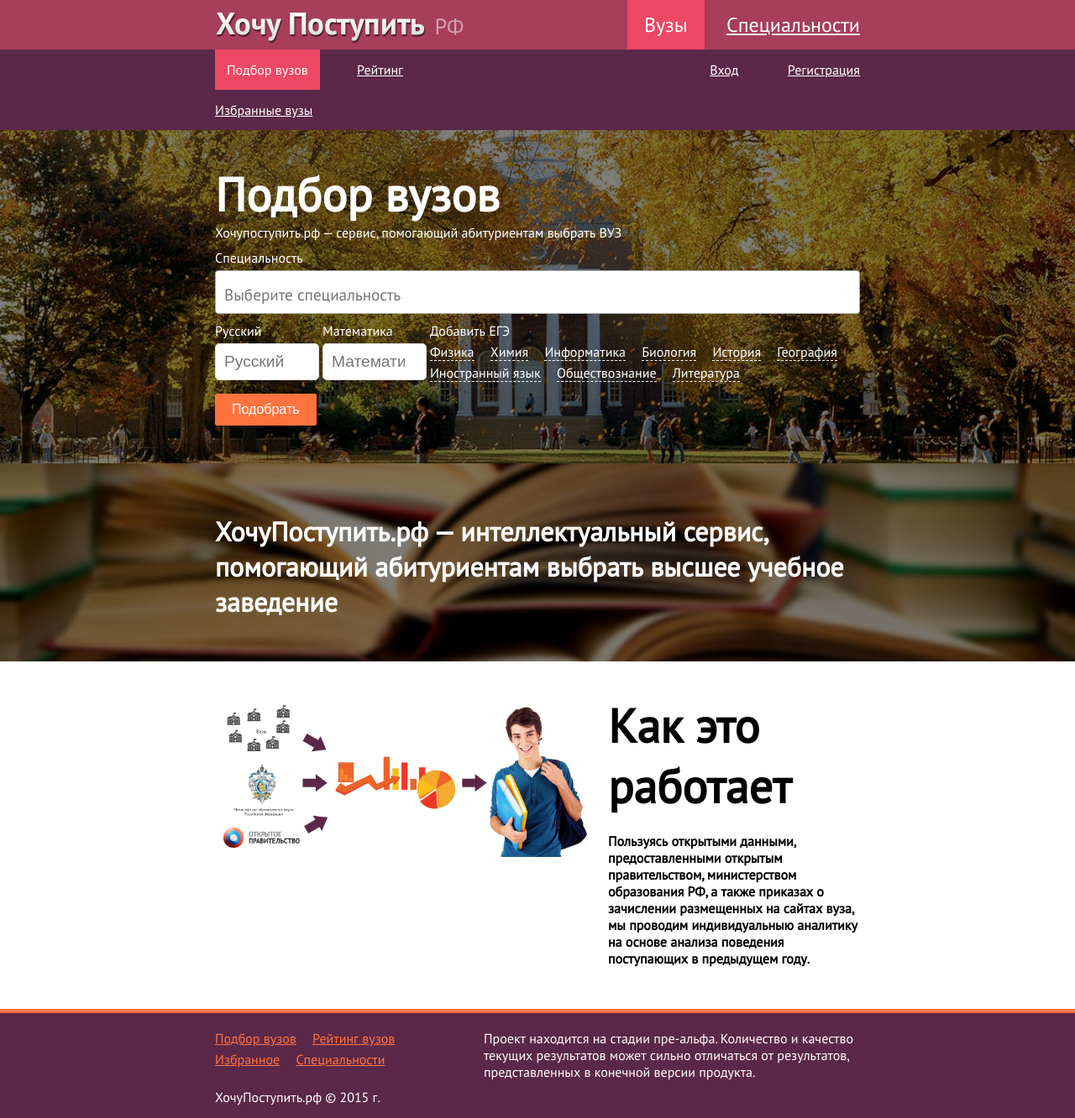
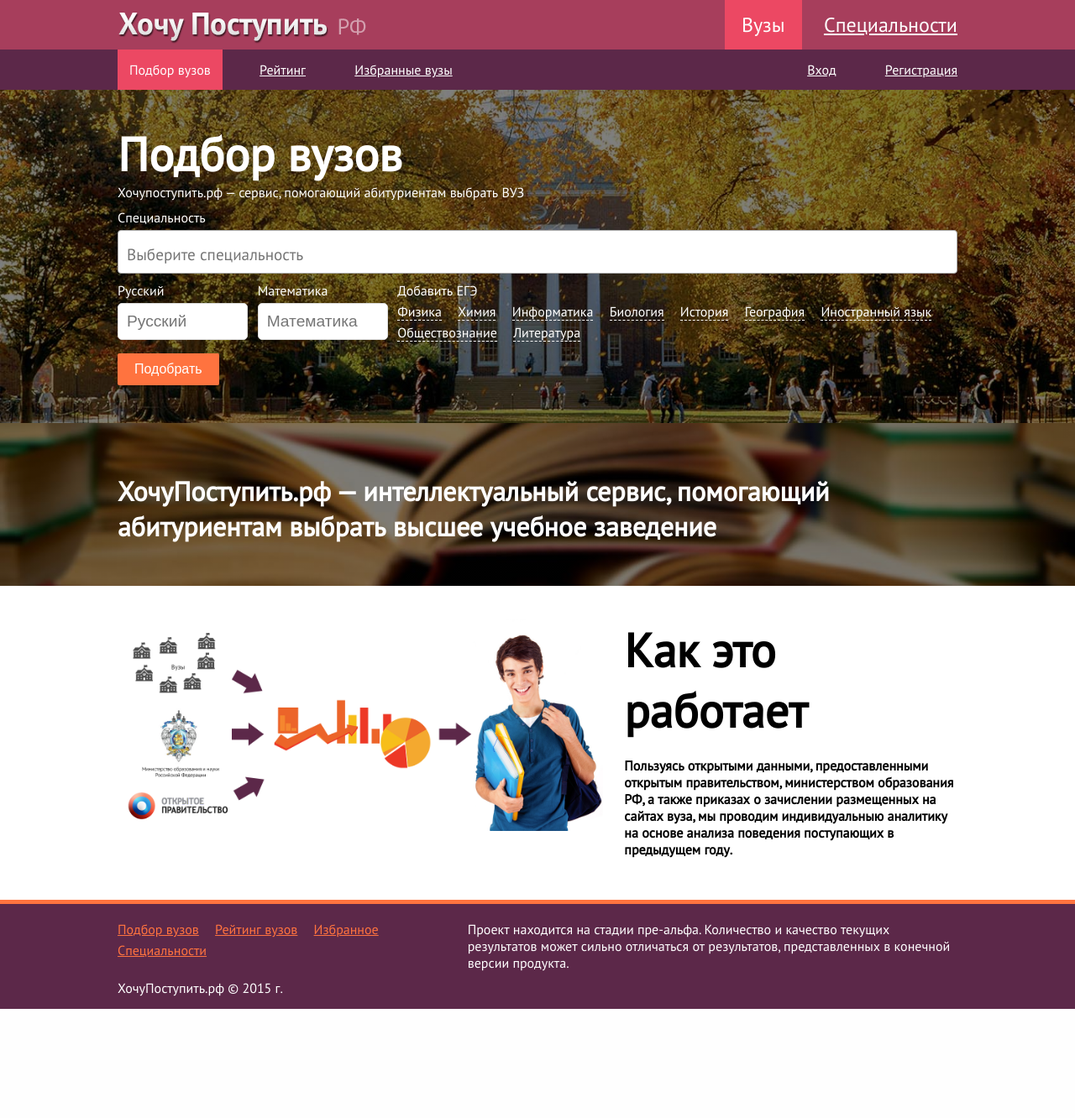
Before and after one commit to bshishov/ODC.HighSchoolAdviser.Backend, a Django app: page / in a window 1280 px wide. Shown: the whole page at 84% size. After the commit the page ends 1202 px from the top, so only its background shows below. Run offline with Django 3.2, Linux system fonts and the light colour scheme; data that the repository does not hold is empty; parts of the project's set-up code (start-up, migrations or seed data) failed here and were passed over; some libraries are stand-ins or nearby versions.

Commit message:
Some Changes

```diff
--- a/HighSchoolAdviser/HighSchoolAdviser/models.py
+++ b/HighSchoolAdviser/HighSchoolAdviser/models.py
@@ -38,6 +38,7 @@ class ListField(models.TextField):
     def value_to_string(self, obj):
         value = self._get_val_from_obj(obj)
         return self.get_db_prep_value(value)
+
 
 class UserInfo(models.Model):
     user = models.OneToOneField(User, related_name='user_info')
--- a/HighSchoolAdviser/HighSchoolAdviser/settings.py
+++ b/HighSchoolAdviser/HighSchoolAdviser/settings.py
@@ -26,7 +26,6 @@ INSTALLED_APPS = (
     'rest_framework',
     'corsheaders',
     'HighSchoolAdviser',
-    'debug_toolbar',
 )
 
 MIDDLEWARE_CLASSES = (
--- a/HighSchoolAdviser/HighSchoolAdviser/views.py
+++ b/HighSchoolAdviser/HighSchoolAdviser/views.py
@@ -342,13 +342,32 @@ def favourites(request):
     return render(request, 'favourites.html', ctx)
 
 # функция под внутренние нужды
+@login_required
 def debug(request):
-    plans = OdcPlan.objects.all()
-    for plan in plans:
-        res = OdcResults.objects.filter(spec_id=plan.spec_id, highschool_id=plan.highschool_id, result_type_id__in=(1,2), commercial_type=plan.commercial_type_id, form=plan.form).count()
-        plan.planned = res
-        plan.save()
+    ctx = {}
     return HttpResponse('ok')
+
+    # считаем, что количество мест равно суммарному числу поступивших в первую и вторую волну
+    # plans = OdcPlan.objects.all()
+    # for plan in plans:
+    #     res = OdcResults.objects.filter(spec_id=plan.spec_id, highschool_id=plan.highschool_id, result_type_id__in=(1,2), commercial_type=plan.commercial_type_id, form=plan.form).count()
+    #     plan.planned = res
+    #     plan.save()
+
+    # очищаем, а затем заполняем новыми данными рейтинги вузов
+    # points = {161:4.179, 165:4.151, 147:4.056, 901:4.038, 296:3.922, 313:3.749, 294:3.510, 1507:3.499, 219:3.426, 59:3.425, 1519:3.419, 177:3.289, 222:3.237, 234:3.074, 209:3.068, 247:2.812, 251:2.774, 131:2.734, 337:2.726, 170:2.511, 212:2.481, 295:2.420, 130:2.388, 1520:2.378, 45:2.364, 301:2.307, 213:2.301, 148:2.274, 223:2.272, 310:2.265, 319:2.171, 336:2.164, 60:2.117, 199:2.101, 197:2.093, 252:2.086, 4:2.049, 1527:2.037, 129:2.028, 144:2.008, 16:2.005, 132:1.965, 253:1.960, 127:1.897, 169:1.889, 3:1.887, 79:1.887, 236:1.872, 36:1.868, 17:1.841, 160:1.791, 258:1.787, 243:1.762, 271:1.746, 217:1.739, 293:1.735, 183:1.725, 302:1.718, 113:1.684, 242:1.641, 1544:1.618, 85:1.609, 108:1.606}
+    # highschools = OdcInfoHighschool.objects.all()
+    # for hs in highschools:
+    #     hs.raiting = None
+    #     hs.save()
+    # highschools = OdcInfoHighschool.objects.filter(id__in = points.keys())
+    # for hs in highschools:
+    #     hs.raiting = points[hs.id]
+    #     hs.save()
+
+    # ctx['test'] = [str(hs.id) + '|' + hs.website for hs in OdcInfoHighschool.objects.all()]
+
+    return render(request, 'highschools_search.html', ctx)
 
 
 # rest api
--- a/HighSchoolAdviser/Static/css/style.css
+++ b/HighSchoolAdviser/Static/css/style.css
@@ -126,6 +126,8 @@ input[type="submit"]:hover
 
 .container {
 	margin: 0 auto;
+    max-width: 1000px;
+    min-width: 800px;
 	padding-left: 20px;
 	padding-right: 20px;
 }
@@ -137,13 +139,6 @@ input[type="submit"]:hover
     height: 100%;
 }
 
-@media only screen and (min-width : 601px) {
-  .container {
-    width: 85%; } }
-
-@media only screen and (min-width : 993px) {
-  .container {
-    width: 60%; } }
 
 
 .row {  }
@@ -175,7 +170,7 @@ input[type="submit"]:hover
 .row .col.l10 { width: 83.33333%; }
 .row .col.l11 { width: 91.66666%; }
 .row .col.l12 { width: 100%; }
-
+/*
 @media all and (max-width: 60em) {
     .row .col {
         float: none;
@@ -194,7 +189,7 @@ input[type="submit"]:hover
     .row .col.s10 { width: 83.33333%; }
     .row .col.s11 { width: 91.66666%; }
     .row .col.s12 { width: 100%; }
-}
+}*/
 
 
 /* CUSTOM */
--- a/HighSchoolAdviser/Templates/highschools_search.html
+++ b/HighSchoolAdviser/Templates/highschools_search.html
@@ -13,8 +13,6 @@
 {% endblock %}
 
 {% block content %}
-    {{ test }}
-
     {% if results %}
     <h2>Мы подобрали для Вас {{ results|length }} вузов:</h2>
     <div class="content row">
--- a/HighSchoolAdviser/Templates/index.html
+++ b/HighSchoolAdviser/Templates/index.html
@@ -1,7 +1,7 @@
 {% extends 'layout.html' %}
 {% load staticfiles %}
 
-{% block title %}ХочуПоступить.рф{% endblock %}
+{% block title %}{% endblock %}
 
 {% block sub_menu %}
 <ul>
--- a/HighSchoolAdviser/Templates/layout.html
+++ b/HighSchoolAdviser/Templates/layout.html
@@ -31,10 +31,10 @@
 		</header>
 		<div class="subheader">
 			<div class="container row">
-				<nav class="col l7">
+				<nav class="col l6">
 					{% block sub_menu %}&nbsp;{% endblock %}
 				</nav>
-				<nav class="col l5 right">
+				<nav class="col l6 right">
 					<ul>
 						{% if user.is_authenticated %}
 						<li>Вы вошли как <a href="#">{{user.username}}</a></li>
```
Also changed, not shown: 1 other file.
